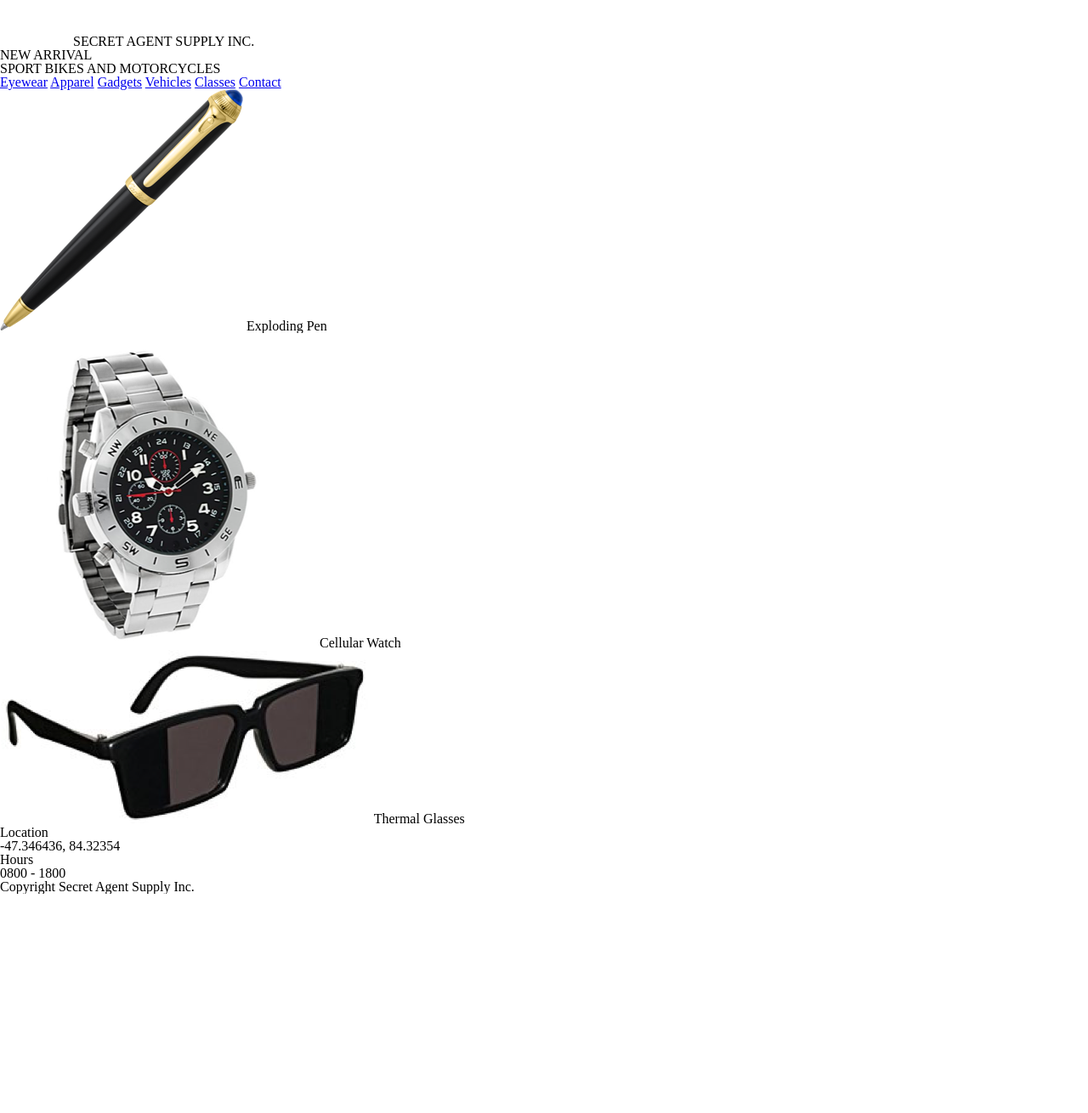
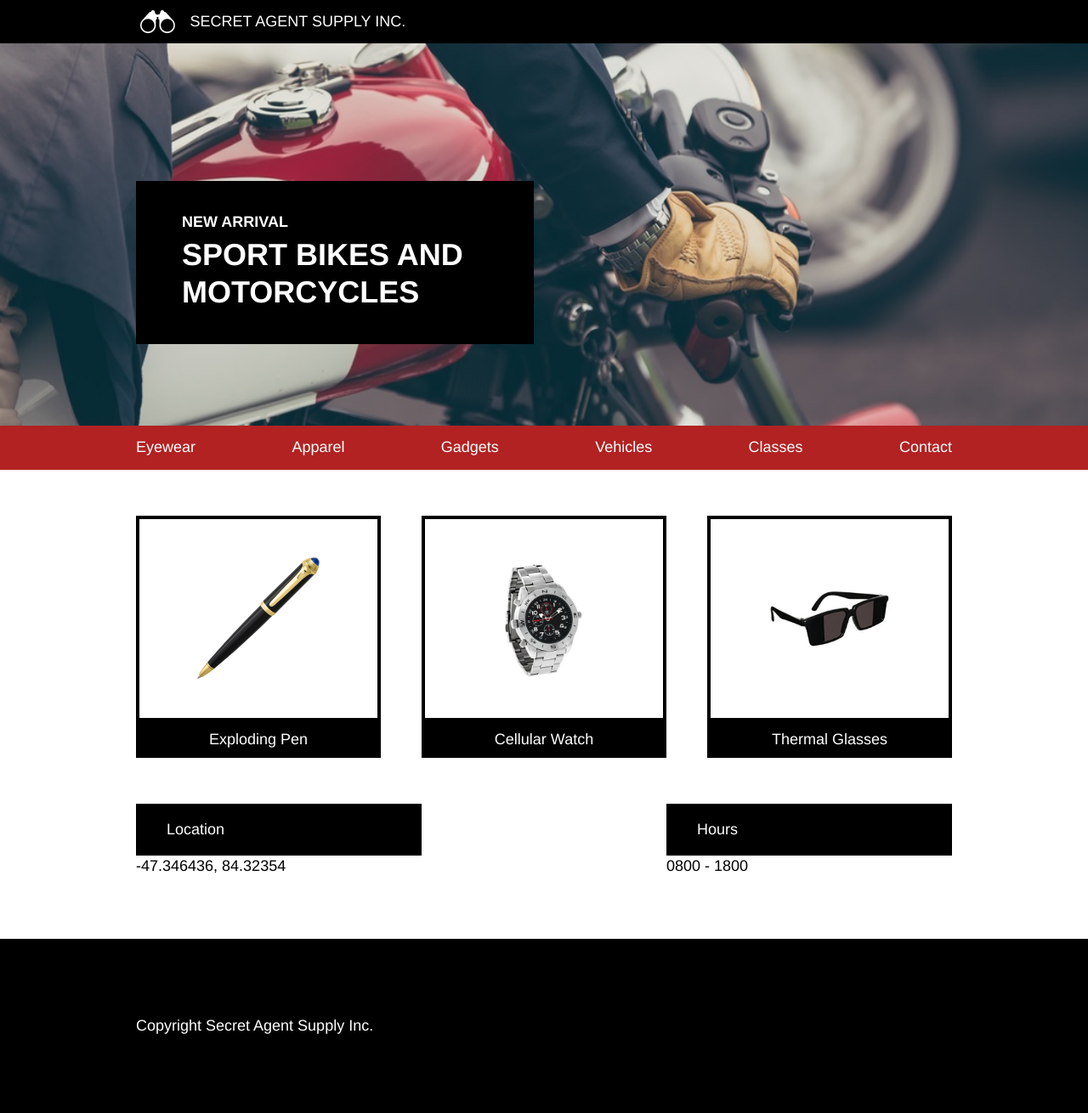
Before and after one commit to MajinB/SecretAgentSupply, a plain HTML site: page index.html in a window 1280 px wide. Shown: the whole page at 85% size. Before the commit the page ends 1052 px from the top, so only its background shows below. Drawn offline with Linux system fonts and the light colour scheme.

Commit message:
desktop design ready

```diff
--- a/index.html
+++ b/index.html
@@ -2,70 +2,79 @@
 <html>
   <head>
     <meta charset="utf-8">
-    <link href="../resources/css/reset.css" type="text/css" rel="stylesheet">
-    <link href="../resources/css/style.css" type="text/css" rel="stylesheet">
+    <link href="./resources/css/reset.css" type="text/css" rel="stylesheet">
+    <link href="./resources/css/style.css" type="text/css" rel="stylesheet">
     <title>Secret Agent Supply Inc.</title>
   </head>
   <body>
-    <!--HEADER-->
-    <div class="header">
-      <div class="logo">
+    <!--COMPANY HEADER-->
+    <div class="company">
+      <div class="container">
         <img src="./resources/logo.png" alt="">
         <span>SECRET AGENT SUPPLY INC.</span>
       </div>
-      <div class="banner">
-        <h3>NEW ARRIVAL</h3>
+    </div>
+    <!--MAIN BANNER-->
+    <div class="main-banner">
+      <div class="container">
+        <div class="headline">
+          <h4>NEW ARRIVAL</h4>
           <h1>SPORT BIKES AND MOTORCYCLES</h1>
         </div>
+      </div>
+    </div>
+    <!--NAVIGATION BAR-->
     <nav>
-        <span>
-          <a href="#">Eyewear</a>
-        </span>
-        <span>
-          <a href="#">Apparel</a>
-        </span>
-        <span>
-          <a href="#">Gadgets</a>
-        </span>
-        <span>
-          <a href="#">Vehicles</a>
-        </span>
-        <span>
-          <a href="#">Classes</a>
-        </span>
-        <span>
-          <a href="#">Contact</a>
-        </span>
+      <ul class="container">
+        <li><a href="#">Eyewear</a></li>
+        <li><a href="#">Apparel</a></li>
+        <li><a href="#">Gadgets</a></li>
+        <li><a href="#">Vehicles</a></li>
+        <li><a href="#">Classes</a></li>
+        <li><a href="#">Contact</a></li>
+      </ul>
     </nav>
+    <!--PRODUCTS and BUSINESS INFO-->
+    <div class="container">
+      <div class="products">
+        <div class="product">
+          <div class="product-image">
+            <img src="./resources/pen.png" alt="">
           </div>
-    <!--MAIN CONTENT-->
-    <div class="content">
-      <div class="product-grid">
-        <div class="product">
-          <img src="./resources/pen.png" alt="">
-          <span>Exploding Pen</span>
+          <span class="description">Exploding Pen</span>
         </div>
         <div class="product">
+          <div class="product-image">
             <img src="./resources/watch.png" alt="">
-          <span>Cellular Watch</span>
+          </div>
+          <span class="description">Cellular Watch</span>
         </div>
         <div class="product">
+          <div class="product-image">
             <img src="./resources/glasses.png" alt="">
-          <span>Thermal Glasses</span>
+          </div>
+          <span class="description">Thermal Glasses</span>
         </div>
       </div>
-      <div class="location">
-        <h4>Location</h4>
-        <span>-47.346436, 84.32354</span>
     </div>
-      <div class="hours">
-        <h4>Hours</h4>
-        <span>0800 - 1800</span>
+    <div class="container">
+      <div class="business-info">
+        <div class="info">
+          <span class="title">Location</span>
+          <span class="black">-47.346436, 84.32354</span>
+        </div>
+        <div class="info">
+          <span class="title">Hours</span>
+          <span class="black">0800 - 1800</span>
         </div>
       </div>
+    </div>
+
     <!--FOOTER-->
-    <div class="footer">
+    <footer>
+      <div class="container">
         <span>Copyright Secret Agent Supply Inc.</span>
       </div>
+    </footer>
   </body>
 </html>
--- a/resources/css/style.css
+++ b/resources/css/style.css
@@ -0,0 +1,137 @@
+/* Universal Styles */
+html {
+  font-size: 18px;
+  background-color: white;
+  display: block;
+}
+
+body {
+  font-family: Helvetica, sans-serif;
+  line-height: 1.4em;
+  color: white;
+}
+
+.container {
+/*border: 1px solid blue;*/
+max-width: 960px;
+margin: 0 auto; /*center content*/
+}
+
+/*Company Header*/
+
+.company {
+  background-color: black;
+}
+
+.company .container {
+  display: flex;
+  align-items: center;
+  padding: 0.66rem 0 0.66rem 0.5rem;
+}
+
+.company img {
+  height: 1.5rem;
+  padding-right: 1rem;
+}
+
+/*Main Banner*/
+
+.main-banner {
+  background-image: url(../../resources/moto.jpeg);
+  background-repeat: no-repeat;
+  background-position: center;
+  background-size: cover;
+  height: 25rem;
+}
+
+.headline {
+  background-color: black;
+  width: 20rem;
+  padding: 2rem 3rem;
+  position: relative;
+  top: 9rem;
+}
+
+.headline h1 {
+  font-size: 2rem;
+  line-height: 1.2em;
+  margin: 0.25rem 0;
+}
+
+h1, h4 {
+  font-weight: bold;
+}
+
+/*Naigation Bar*/
+
+nav {
+  background-color: firebrick;
+  color: white;
+}
+
+nav ul {
+  display: flex;
+  align-items: center;
+  justify-content: space-between;
+  padding: 0.75rem 0;
+  list-style: none;
+}
+
+a {
+  color: white;
+  text-decoration: none; /* no underline */
+}
+
+/*Products and Business info*/
+
+.products, .business-info {
+  display: flex;
+  justify-content: space-between;
+  margin: 3rem 0 0 0;
+}
+
+.product {
+  width: 30%;
+}
+
+.product-image {
+  display: flex;
+  border: 4px solid black;
+  padding: 2rem 0;
+  height: 9rem;
+  justify-content: center;
+  align-items: center;
+}
+
+.product-image img {
+  max-width: 8rem;
+}
+
+.description {
+  display: block;
+  background-color: black;
+  text-align: center;
+  padding: 0.5rem;
+}
+
+.info {
+  width: 35%;
+}
+
+.title {
+  display: block;
+  background-color: black;
+  padding: 1rem 2rem;
+}
+
+.black {
+  color: black;
+}
+
+/*Footer*/
+
+footer {
+  background-color: black;
+  padding: 5rem 0;
+  margin-top: 4rem;
+}
```
Lines whose indentation alone changed are shown as unchanged.
